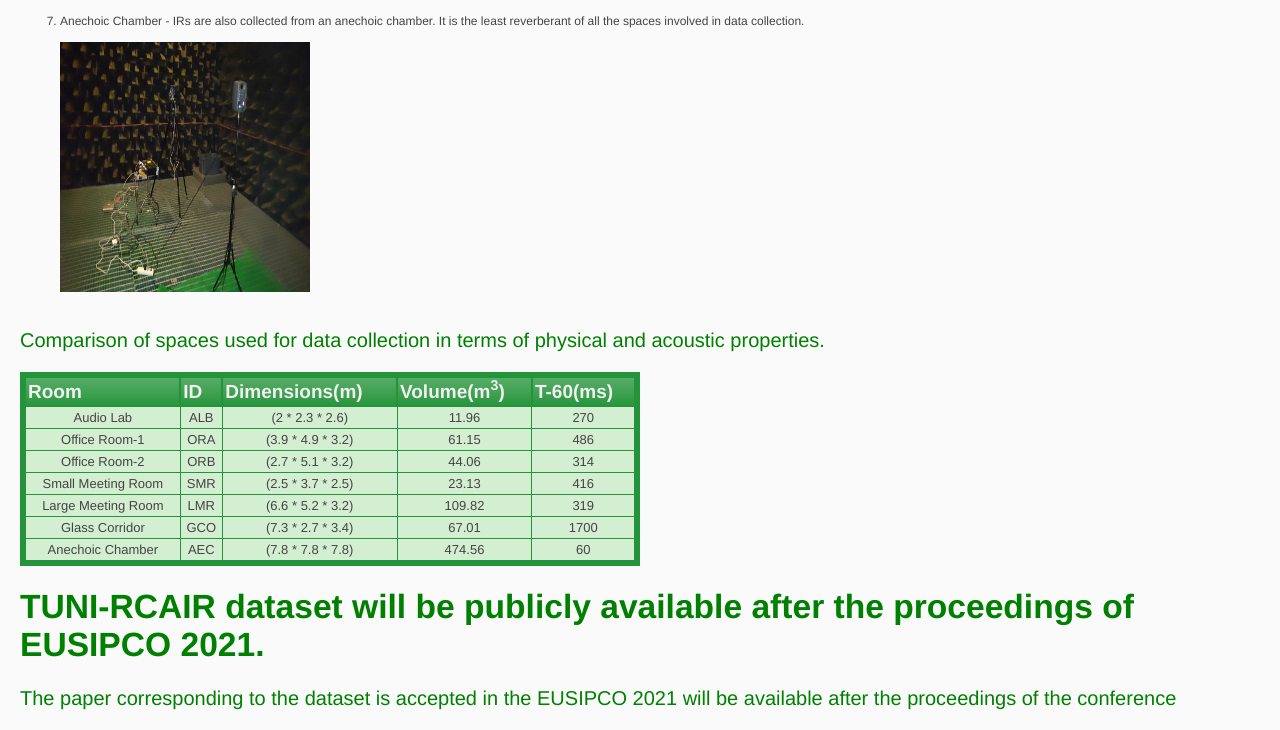
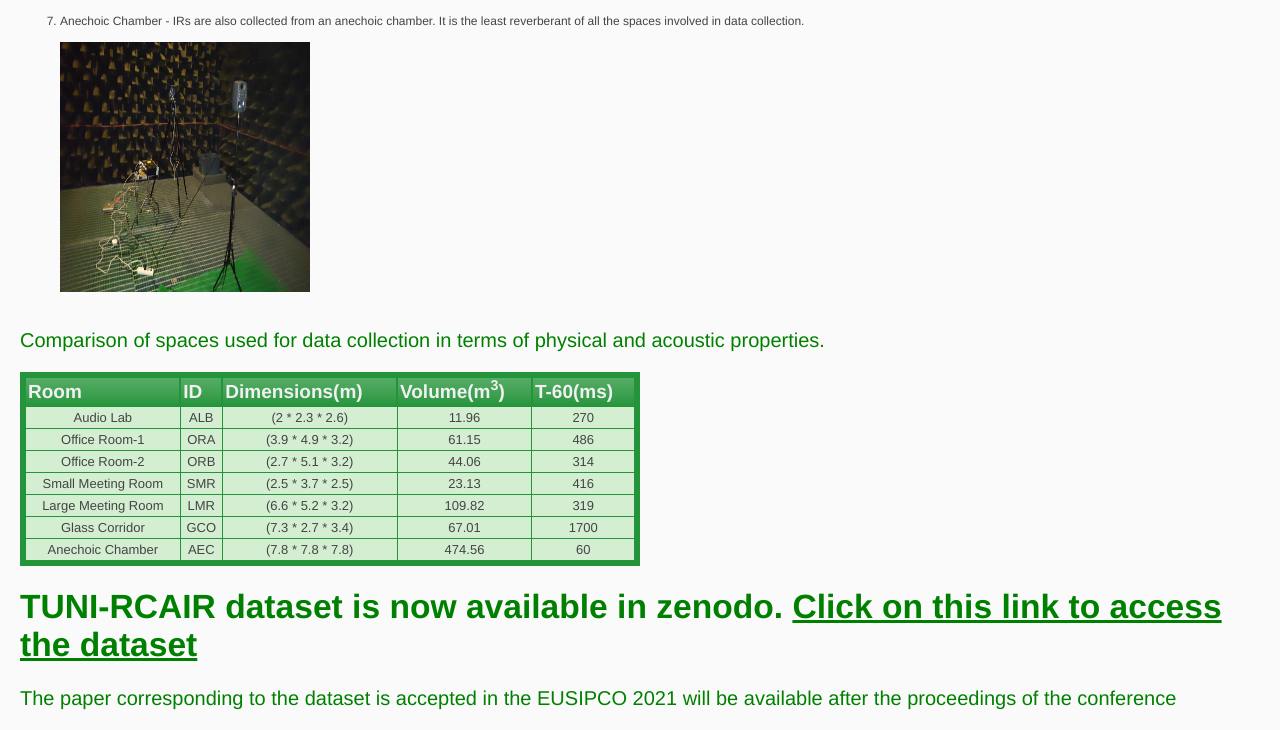
Before and after one commit to TUNI-RCAIR/TUNI-RCAIR.github.io, a plain HTML site: page index.html in a window 1280 px wide. Shown: the part 3266-3996 px from the top of the page. Drawn offline with Linux system fonts and the light colour scheme.

Commit message:
Updating index.html, adding zenodo link.

```diff
--- a/index.html
+++ b/index.html
@@ -250,7 +250,7 @@
 
     <section id="datasetaccess">
       <div class="container">
-	<h1> TUNI-RCAIR dataset will be publicly available after the proceedings of EUSIPCO 2021.</h1>
+	<h1> TUNI-RCAIR dataset is now available in zenodo. <a href="https://zenodo.org/record/5242909#.Yc6WgmhByUk">Click on this link to access the dataset</a></h1>
 	<p class = "byline">The paper corresponding to the dataset is accepted in the EUSIPCO 2021 will be available after the proceedings of the conference</p>
     </div>
     </section>
```
